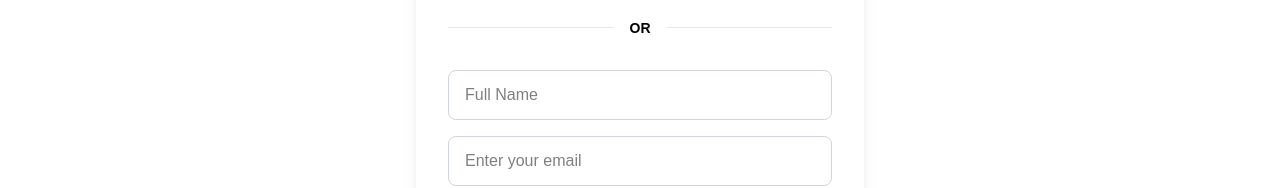
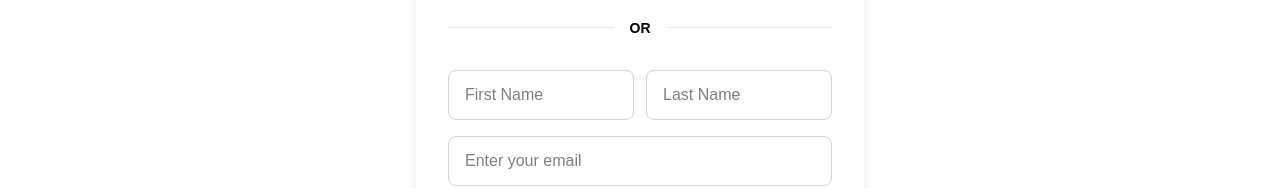
Before and after one commit to Rabin935/pairup-web, a Next.js app: page /register in a window 1280 px wide. Shown: the part 329-517 px from the top of the page. Built offline with nearby package versions, Linux system fonts and the light colour scheme.

Commit message:
fixes axios

```diff
--- a/app/(auth)/_components/register-form.tsx
+++ b/app/(auth)/_components/register-form.tsx
@@ -18,7 +18,8 @@ export default function RegisterForm() {
     } = useForm<RegisterValues>({
         resolver: zodResolver(RegisterSchema),
         defaultValues: {
-            name: "",
+            firstname: "",
+            lastname: "",
             email: "",
             number: "",
             password: "",
@@ -63,14 +64,40 @@ export default function RegisterForm() {
                 {/* Inputs */}
                 <div className="space-y-4">
                     {/* Name Field */}
-                    <div>
-                        <input
-                            {...register("name")}
-                            placeholder="Full Name"
-                            className={`w-full px-4 py-3 border rounded-lg focus:outline-none focus:ring-1 text-black ${errors.name ? "border-red-500 focus:ring-red-500" : "border-gray-300 focus:ring-gray-400"
-                                }`}
-                        />
-                        {errors.name && <p className="text-red-500 text-xs mt-1">{errors.name?.message}</p>}
+                    <div className="flex gap-3">
+                        {/* First Name */}
+                        <div className="w-1/2">
+                            <input
+                                {...register("firstname")}
+                                placeholder="First Name"
+                                className={`w-full px-4 py-3 border rounded-lg focus:outline-none focus:ring-1 text-black ${errors.firstname
+                                        ? "border-red-500 focus:ring-red-500"
+                                        : "border-gray-300 focus:ring-gray-400"
+                                    }`}
+                            />
+                            {errors.firstname && (
+                                <p className="text-red-500 text-xs mt-1">
+                                    {errors.firstname.message}
+                                </p>
+                            )}
+                        </div>
+
+                        {/* Last Name */}
+                        <div className="w-1/2">
+                            <input
+                                {...register("lastname")}
+                                placeholder="Last Name"
+                                className={`w-full px-4 py-3 border rounded-lg focus:outline-none focus:ring-1 text-black ${errors.lastname
+                                        ? "border-red-500 focus:ring-red-500"
+                                        : "border-gray-300 focus:ring-gray-400"
+                                    }`}
+                            />
+                            {errors.lastname && (
+                                <p className="text-red-500 text-xs mt-1">
+                                    {errors.lastname.message}
+                                </p>
+                            )}
+                        </div>
                     </div>
 
                     {/* Email Field */}
@@ -94,8 +121,8 @@ export default function RegisterForm() {
                                 {...register("number")}
                                 placeholder="98XXXXXXXX"
                                 className={`w-full px-4 py-3 border rounded-r-lg focus:outline-none focus:ring-1 text-black ${errors.number
-                                        ? "border-red-500 focus:ring-red-500"
-                                        : "border-gray-300 focus:ring-gray-400"
+                                    ? "border-red-500 focus:ring-red-500"
+                                    : "border-gray-300 focus:ring-gray-400"
                                     }`}
                             />
                         </div>
--- a/app/lib/validations/register-auth.ts
+++ b/app/lib/validations/register-auth.ts
@@ -1,7 +1,8 @@
 import { z } from "zod";
 
 export const RegisterSchema = z.object({
-    name: z.string().min(2, "Name must be at least 2 characters").trim(),
+    firstname: z.string().min(2, "Name must be at least 2 characters").trim(),
+    lastname: z.string().min(2, "Name must be at least 2 characters").trim(),
     email: z.string().trim().email("Invalid email address"),
     number: z.string().min(10, "Phone number must be 10 character").max(10, "Phone number must be 10 character"),
     password: z.string().min(8, "Password must be at least 8 characters long"),
--- a/lib/api/axios.ts
+++ b/lib/api/axios.ts
@@ -1,6 +1,6 @@
 import axios from 'axios';
 
-const BASE_URL = process.env.NEXT_PUBLIC_API_BASE_URL || 'http://localhost:3000';
+const BASE_URL = process.env.NEXT_PUBLIC_API_BASE_URL || 'http://localhost:5000';
 
 const axiosInstance = axios.create({
     baseURL: BASE_URL,
```
